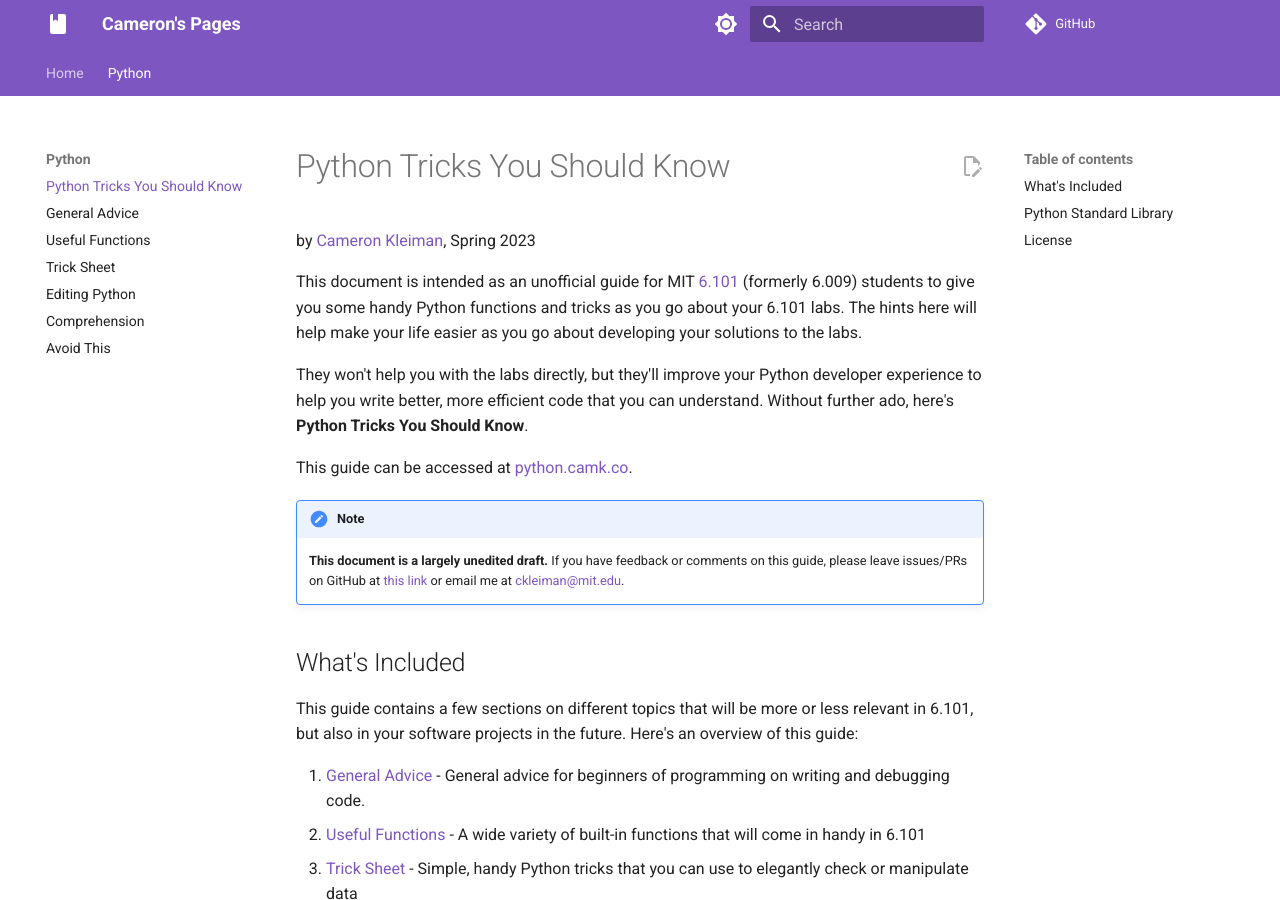
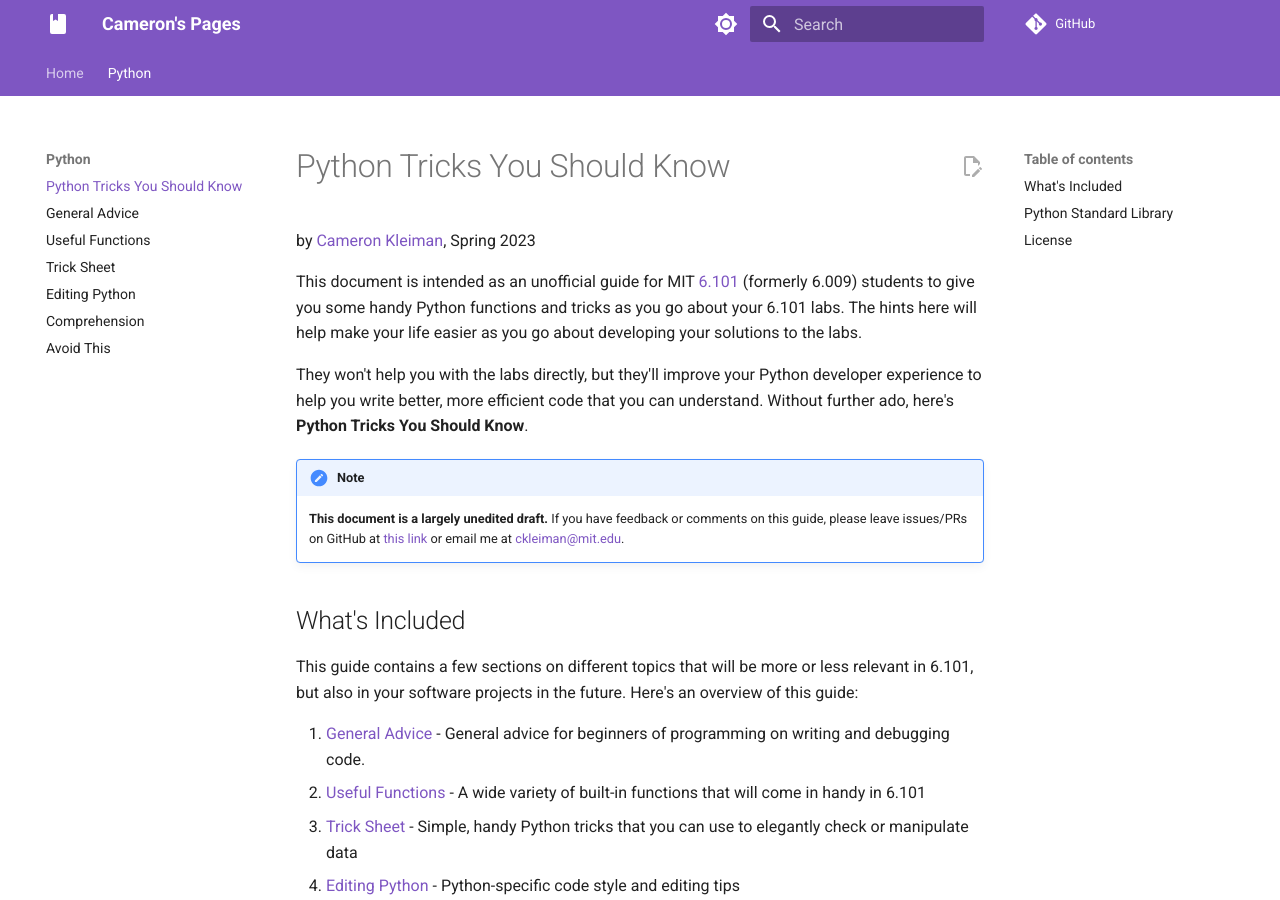
Before and after one commit to camtheman256/pages, an MkDocs documentation site: the page built from docs/python/index.md, in a window 1280 px wide and 900 px high. Built offline with MkDocs 1.6.1 and Material for MkDocs 9.7.7, drawn with Linux system fonts in a browser that asks for light colours; comment, search, counter and statistics services are not loaded.

Commit message:
remove bad link

```diff
--- a/docs/python/index.md
+++ b/docs/python/index.md
@@ -15,8 +15,6 @@ labs.
 They won't help you with the labs directly, but they'll improve your Python
 developer experience to help you write better, more efficient code that you can
 understand. Without further ado, here's **Python Tricks You Should Know**.
-
-This guide can be accessed at [python.camk.co](https://python.camk.co).
 
 <!-- prettier-ignore-start -->
 !!! note
```
